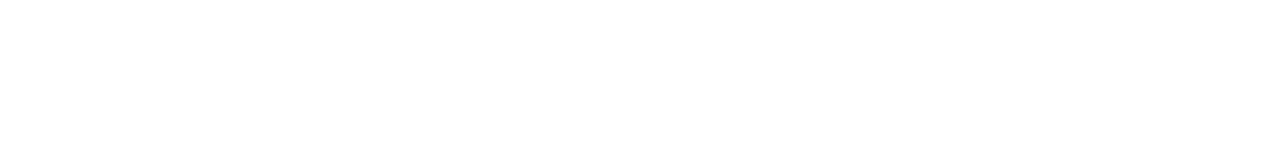
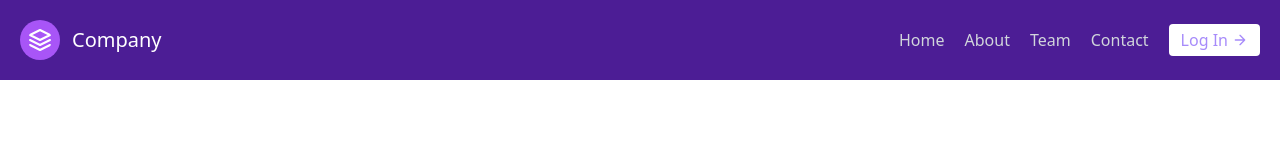
Before and after one commit to zahid-jibon/company-profile, a plain HTML site: page index.html in a window 1280 px wide. Drawn offline with nearby package versions, Linux system fonts and the light colour scheme.

Commit message:
navbart :office:

```diff
--- a/index.html
+++ b/index.html
@@ -13,5 +13,29 @@
 </head>
 <body>
 
+    <!-- Navbar -->
+    <header class="text-violet-400 bg-violet-900 body-font">
+        <div class="container mx-auto flex flex-wrap p-5 flex-col md:flex-row items-center">
+          <a class="flex title-font font-medium items-center text-white mb-4 md:mb-0">
+            <svg xmlns="http://www.w3.org/2000/svg" fill="none" stroke="currentColor" stroke-linecap="round" stroke-linejoin="round" stroke-width="2" class="w-10 h-10 text-white p-2 bg-purple-500 rounded-full" viewBox="0 0 24 24">
+              <path d="M12 2L2 7l10 5 10-5-10-5zM2 17l10 5 10-5M2 12l10 5 10-5"></path>
+            </svg>
+            <span class="ml-3 text-xl">Company</span>
+          </a>
+          <nav class="md:ml-auto flex flex-wrap items-center text-base justify-center cursor-pointer">
+            <a id="#Home" class="mr-5 text-gray-300 hover:text-white">Home</a>
+            <a class="mr-5 text-gray-300 hover:text-white">About</a>
+            <a class="mr-5 text-gray-300 hover:text-white">Team</a>
+            <a class="mr-5 text-gray-300 hover:text-white">Contact</a>
+          </nav>
+          <button class="inline-flex items-center bg-white border-0 py-1 px-3 focus:outline-none hover:bg-gray-700 rounded text-base mt-4 md:mt-0">Log In
+            <svg fill="none" stroke="currentColor" stroke-linecap="round" stroke-linejoin="round" stroke-width="2" class="w-4 h-4 ml-1" viewBox="0 0 24 24">
+              <path d="M5 12h14M12 5l7 7-7 7"></path>
+            </svg>
+          </button>
+        </div>
+      </header>
+
+
 </body>
 </html>
```
Also changed, not shown: img/logo.png (added), img/logo.svg (added).
